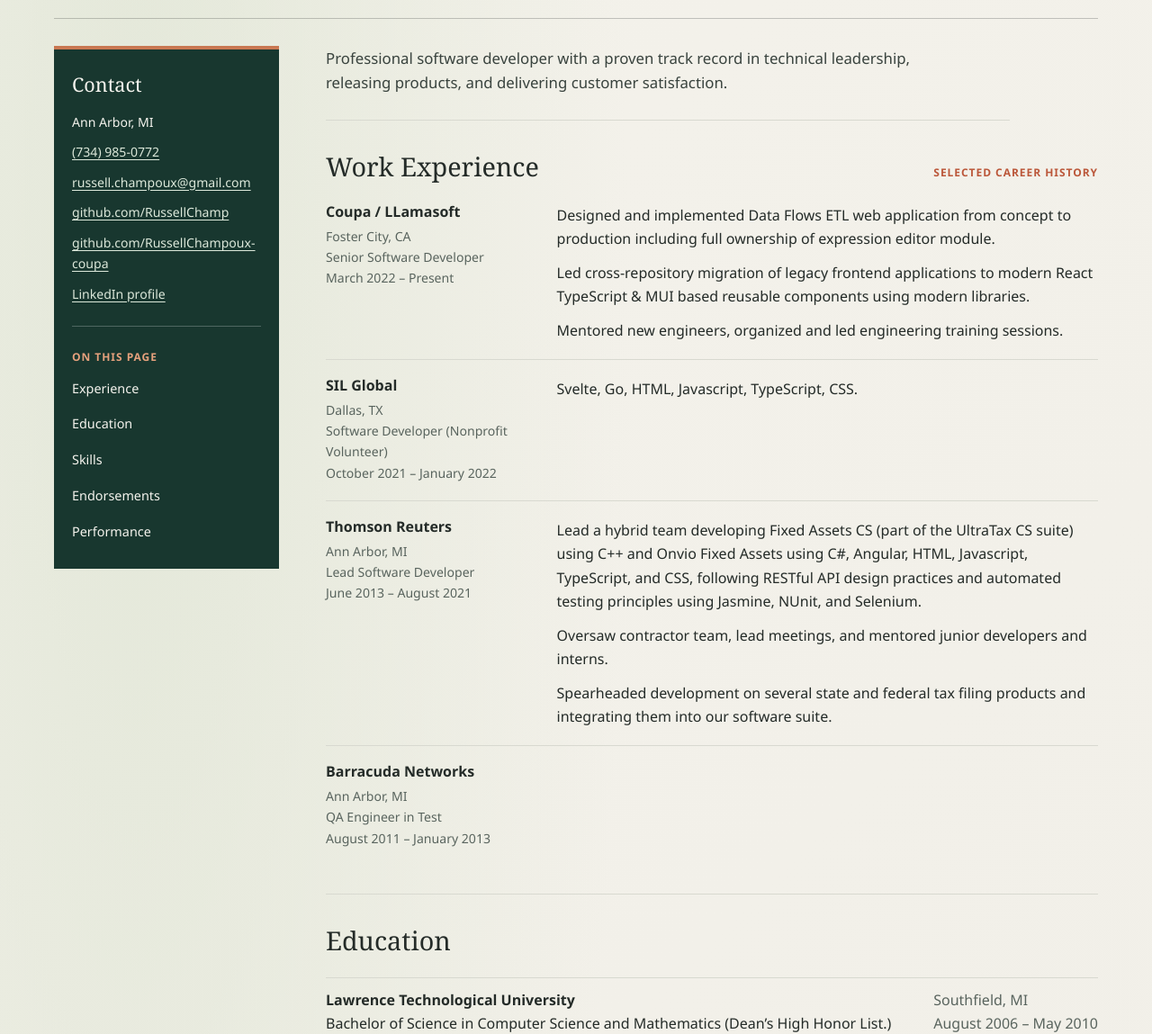
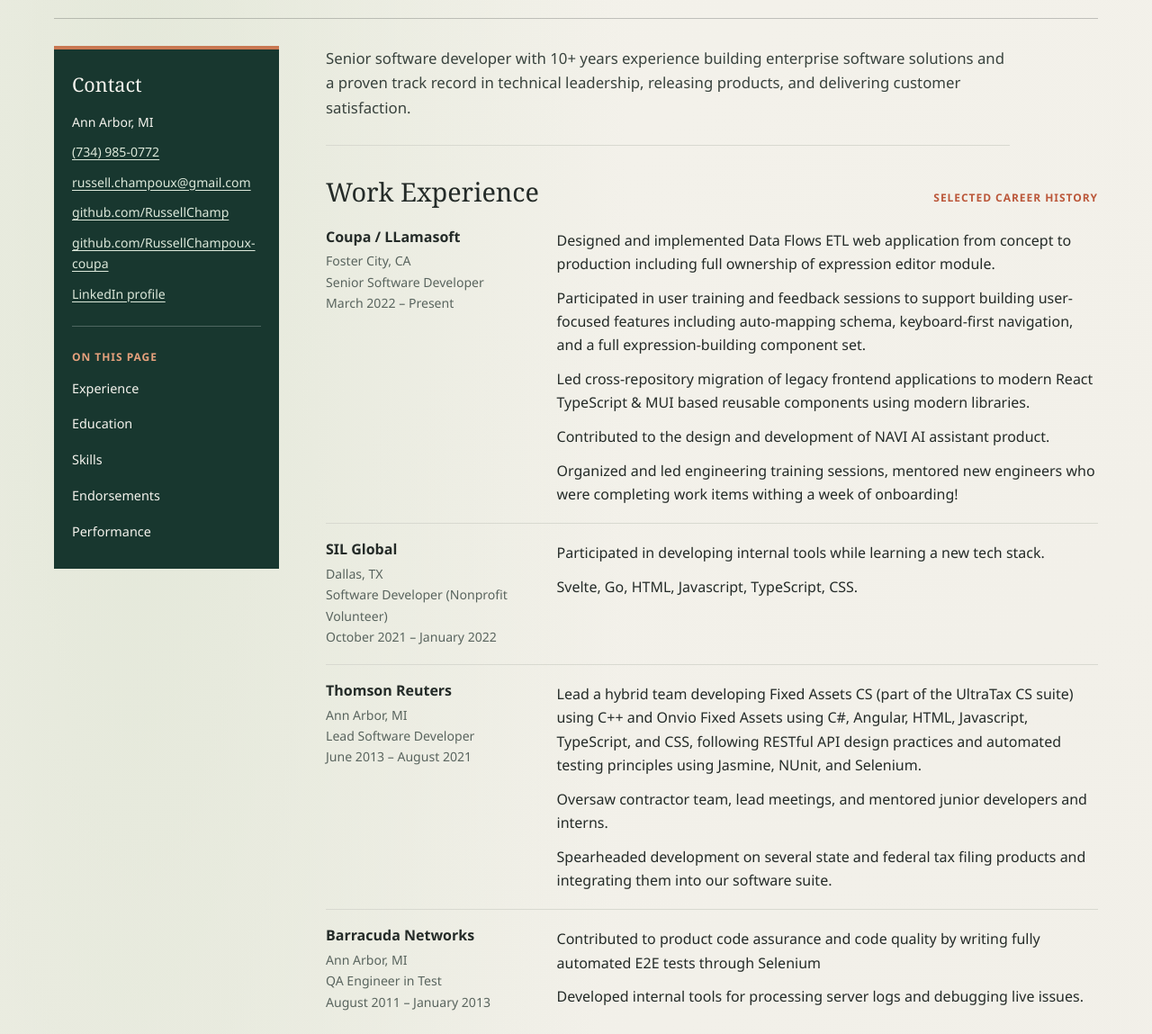
Before and after one commit to RussellChamp/RussellChamp.github.io, a plain HTML site: page index.html in a window 1280 px wide. Shown: the part 154-1303 px from the top of the page at 90% size. Drawn offline with Linux system fonts and the light colour scheme.

Commit message:
update resume

```diff
--- a/index.html
+++ b/index.html
@@ -100,7 +100,7 @@
 
         main { min-width: 0; }
         .intro { max-width: 760px; padding: 0 0 27px; border-bottom: 1px solid var(--line); }
-        .intro p { max-width: 68ch; margin-bottom: 0; color: #39433e; font-size: 1.05rem; }
+        .intro p { max-width: 86ch; margin-bottom: 0; color: #39433e; font-size: 1.05rem; }
         .content-section { padding: 31px 0; border-bottom: 1px solid var(--line); scroll-margin-top: 24px; }
         .content-section:last-child { border-bottom: 0; }
         .section-heading { display: flex; align-items: baseline; justify-content: space-between; gap: 1rem; margin-bottom: 22px; }
@@ -192,7 +192,7 @@
             "\nAlright, alright, you got me. Most of this page was made with Claude.",
             "\nBut if you'd like to check out some things I *did* actually write myself, check out my personal github page that I linked in my resume. I've had a lot of fun solving Advent of Code problems over the years. Trust me that I'm a lot better than my repos from 10 years ago, though!",
             "\nAnd if that's not enough, you can check out some silly toy projects and data scraping/visualizations that I made at http://tilde.town/~krowbar/ a long time back.",
-            "\nOr this silly tool I vibe coded last year to scratch an itch I had https://grimoire-pf2e.web.app/spells The cool part is the CloudFlare backing that I had to learn.",
+            "\nOr this silly tool I vibe coded last year to scratch an itch I had https://grimoire.krowbar.xyz The cool part is the FireBase backing and CloudFlare configurations that I had to learn.",
             "\nIf you really want some dirt on me, I probably have some embarrassing stuff on my aniDB watch list but I'm not giving you that link!",
             "\nHave a happy day! https://www.youtube.com/watch?v=dQw4w9WgXcQ"
         );
@@ -238,7 +238,7 @@
 
             <main id="main-content">
                 <section class="intro" aria-label="Professional summary">
-                    <p>Professional software developer with a proven track record in technical leadership, releasing products, and delivering customer satisfaction.</p>
+                    <p>Senior software developer with 10+ years experience building enterprise software solutions and a proven track record in technical leadership, releasing products, and delivering customer satisfaction.</p>
                 </section>
 
                 <section class="content-section" id="experience">
@@ -253,8 +253,10 @@
                         </div>
                         <div class="job-copy">
                             <p>Designed and implemented Data Flows ETL web application from concept to production including full ownership of expression editor module.</p>
+                            <p>Participated in user training and feedback sessions to support building user-focused features including auto-mapping schema, keyboard-first navigation, and a full expression-building component set.</p>
                             <p>Led cross-repository migration of legacy frontend applications to modern React TypeScript &amp; MUI based reusable components using modern libraries.</p>
-                            <p>Mentored new engineers, organized and led engineering training sessions.</p>
+                            <p>Contributed to the design and development of NAVI AI assistant product.</p>
+                            <p>Organized and led engineering training sessions, mentored new engineers who were completing work items withing a week of onboarding! </p>
                         </div>
                     </article>
                     <article class="job">
@@ -262,7 +264,10 @@
                             <h3>SIL Global</h3>
                             <p class="job-meta">Dallas, TX<br>Software Developer (Nonprofit Volunteer)<br>October 2021 – January 2022</p>
                         </div>
-                        <div class="job-copy"><p>Svelte, Go, HTML, Javascript, TypeScript, CSS.</p></div>
+                        <div class="job-copy">
+                            <p>Participated in developing internal tools while learning a new tech stack.</p>
+                            <p>Svelte, Go, HTML, Javascript, TypeScript, CSS.</p>
+                        </div>
                     </article>
                     <article class="job">
                         <div>
@@ -280,7 +285,10 @@
                             <h3>Barracuda Networks</h3>
                             <p class="job-meta">Ann Arbor, MI<br>QA Engineer in Test<br>August 2011 – January 2013</p>
                         </div>
-                        <div class="job-copy"></div>
+                        <div class="job-copy">
+                            <p>Contributed to product code assurance and code quality by writing fully automated E2E tests through Selenium</p>
+                            <p>Developed internal tools for processing server logs and debugging live issues.</p>
+                        </div>
                     </article>
                 </section>
 
@@ -305,11 +313,11 @@
                         </div>
                         <div class="skill-group">
                             <h3>Tools &amp; Environments</h3>
-                            <p>Cursor, Claude, AI Agents, Linux, Git, TFS/Azure Dev Ops, .NET, Visual Studio, VS Code, Microsoft product suite, System Administration, Project management, Fiddler, Postman, Swagger, Jira, Jenkins, Selenium, Docker, OpenGrok, RabbitMQ, DataDog, Kibana, Pendo, SNYK, Slack, Zoom</p>
+                            <p>Cursor, Claude, OpenCode, CloudFlare, Firebase, AI Agents, ollama, Linux, Git, TFS/Azure Dev Ops, .NET, Visual Studio, VS Code, Microsoft product suite, System Administration, Project management, Fiddler, Postman, Swagger, Jira, Jenkins, Selenium, Docker, OpenGrok, RabbitMQ, DataDog, Kibana, Pendo, SNYK, Slack, Zoom</p>
                         </div>
                         <div class="skill-group">
                             <h3>Processes</h3>
-                            <p>SCRUM &amp; Agile Development<br>Test Driven Development<br>Mentoring &amp; Contractor Oversight</p>
+                            <p>SCRUM &amp; Agile Development, Test Driven Development, Mentoring &amp; Contractor Oversight</p>
                         </div>
                     </div>
                 </section>
```
